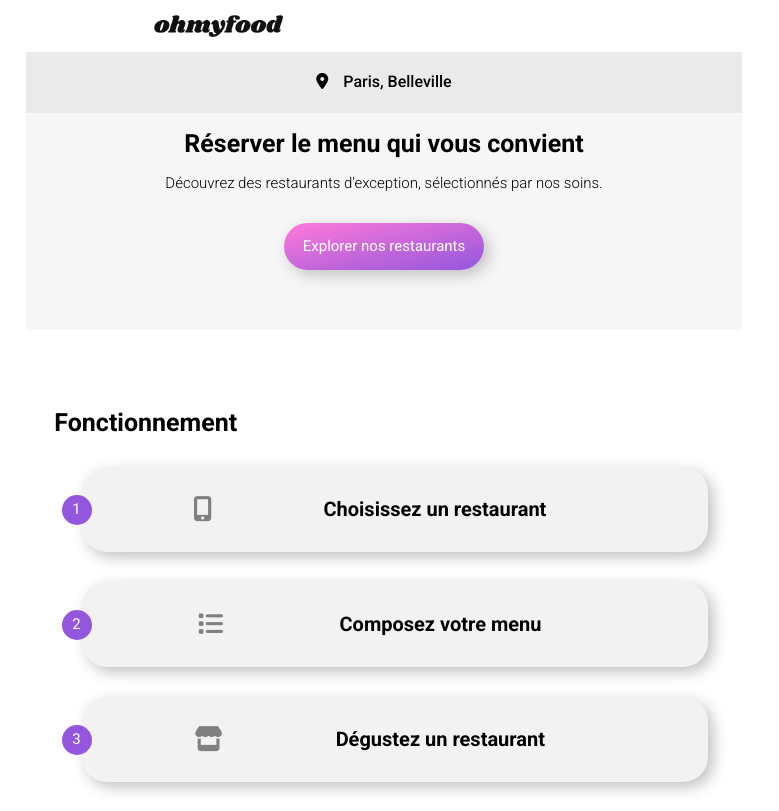
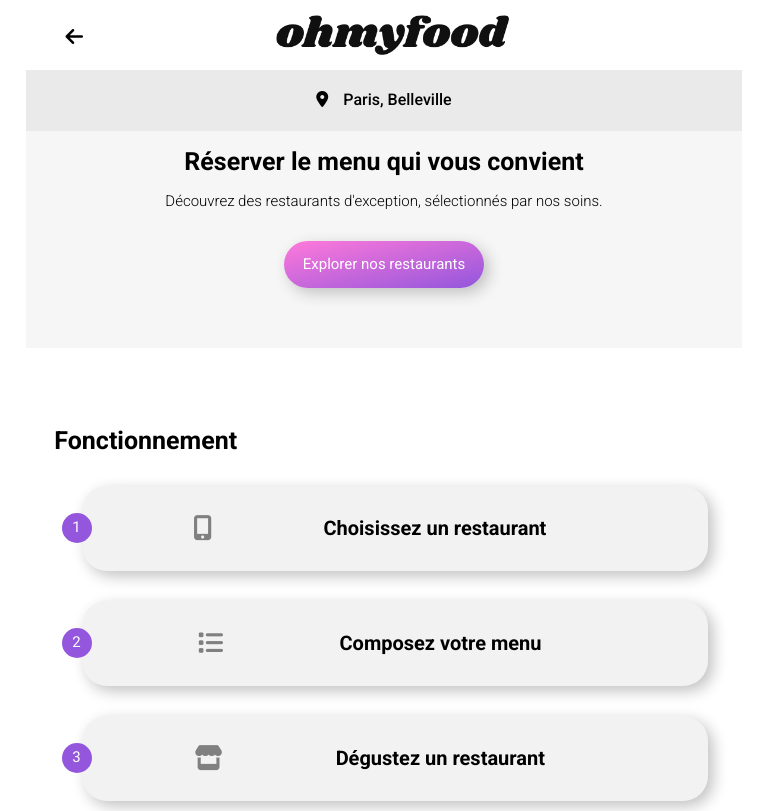
Before and after one commit to LixECode/OhMyFood, a website: page index.html in a window 1280 px wide. Shown: the top 811 px of the page, without its empty margins (0-779 px from the left). Drawn offline with Linux system fonts and the light colour scheme.

Commit message:
header ok

```diff
--- a/sass/layout/header.scss
+++ b/sass/layout/header.scss
@@ -10,24 +10,25 @@ header {
     ul {
         display : flex;
         align-items: center;
+        width: 100%;
     }
 
     li:nth-of-type(1) {
-        width: 80%;
-        padding-left: 20px;
+        width: 35%;
+        padding-left: 40px;
     }
 
     li:nth-of-type(2) {
-        width: 220px;
+        width: 65%;
 
         img {
-            width: 100%;
+            width: 50%;
         }
 
     }
 
     i {
-        color: white;
+        color: black;
         font-size: 20px;
     }
 
```
Also changed, not shown: public/css/style.css, 1 other file.
